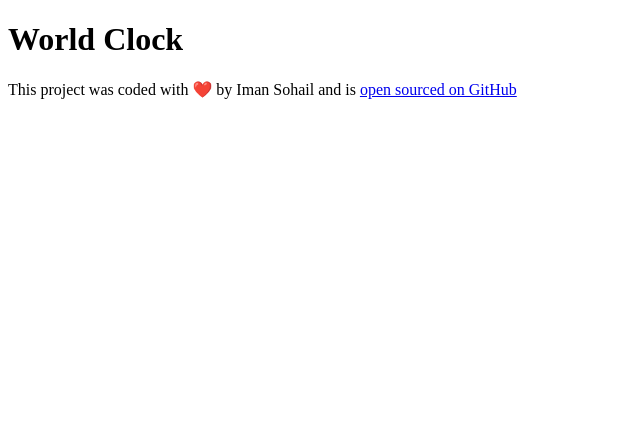
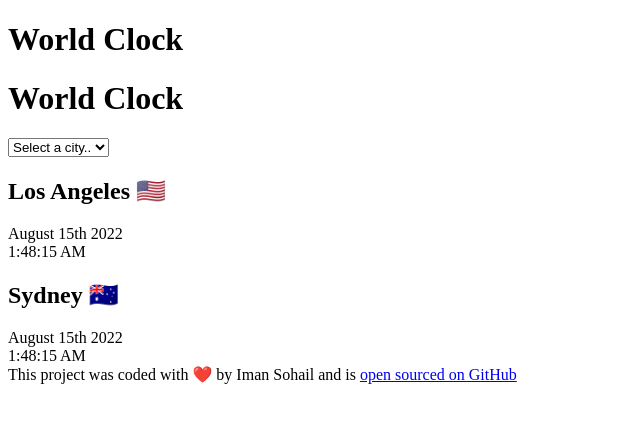
Before and after one commit to imanfsx/World-Clock, a plain HTML site: page index.html in a window 1280 px wide. Shown: the whole page, without its empty margins (0-640 px from the left). Drawn offline with Linux system fonts and the light colour scheme; files that its build step writes are made by us from their sources; files whose address does not match are found by name.

Commit message:
Updated index.html

```diff
--- a/index.html
+++ b/index.html
@@ -9,6 +9,27 @@
   </head>
   <body>
     <h1>World Clock</h1>
+    <div class="container">
+      <h1>World Clock</h1>
+
+      <select>
+        <option value="">Select a city..</option>
+        <option value="">London</option>
+        <option value="">New York</option>
+        <option value="">Auckland</option>
+      </select>
+
+      <div class="city">
+        <h2>Los Angeles 🇺🇸</h2>
+        <div class="date">August 15th 2022</div>
+        <div class="time">1:48:15 AM</div>
+      </div>
+      <div class="city">
+        <h2>Sydney 🇦🇺</h2>
+        <div class="date">August 15th 2022</div>
+        <div class="time">1:48:15 AM</div>
+      </div>
+    </div>
     <footer>
       This project was coded with ❤️ by Iman Sohail and is
       <a href="https://github.com/imanfsx/World-Clock" target="_blank">
```
